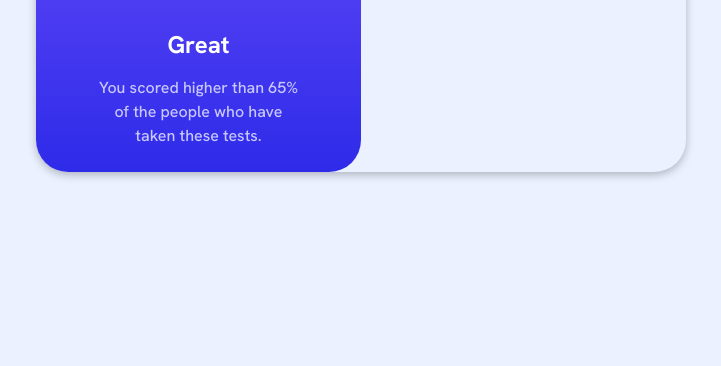
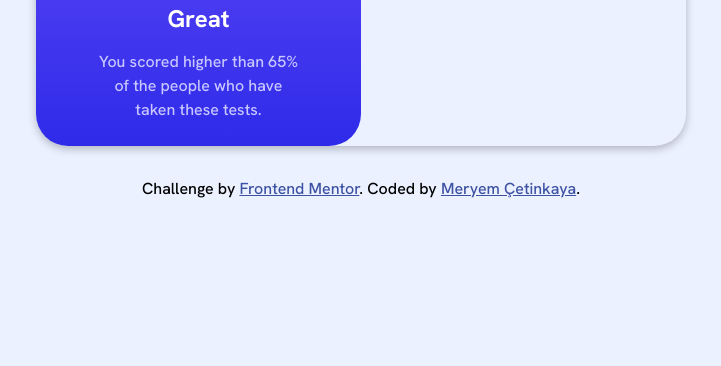
Before and after one commit to meryemctnky/frontend-mentor-challenges, a plain HTML site: page results-summary- component/index.html in a window 1280 px wide. Shown: the part 434-800 px from the top of the page, without its empty margins (279-1000 px from the left). Drawn offline with Linux system fonts and the light colour scheme; no server answers.

Commit message:
updated results summary component

```diff
--- a/results-summary- component/css/style.css
+++ b/results-summary- component/css/style.css
@@ -26,6 +26,7 @@
 
 body {
   display: flex;
+  flex-direction: column;
   justify-content: center;
   align-items: center;
   min-height: 100vh;
@@ -174,6 +175,17 @@ body {
   background: linear-gradient(var(--light-slate-blue), var(--light-royal-blue));
 }
 
+footer {
+  margin-top: 2rem;
+}
+.attribution {
+  font-size: 1rem;
+  text-align: center;
+}
+.attribution a {
+  color: hsl(228, 45%, 44%);
+}
+
 @media screen and (max-width: 650px) {
   body {
     align-items: flex-start;
--- a/results-summary- component/index.html
+++ b/results-summary- component/index.html
@@ -22,13 +22,18 @@
           <p class="info">You scored higher than 65% of the people who have taken these tests.</p>
         </section>
         <section class="summary">
-          <h2 class="title">Summary</h4>
-          <div class="rows">
-          </div>
+          <h2 class="title">Summary</h2>
+          <div class="rows"></div>
           <button class="btn">Continue</button>
         </section>
       </div>
     </main>
+    <footer>
+      <p class="attribution">
+        Challenge by <a href="https://www.frontendmentor.io?ref=challenge" target="_blank">Frontend Mentor</a>. Coded by
+        <a href="#">Meryem Çetinkaya</a>.
+      </p>
+    </footer>
     <script src="js/main.js"></script>
   </body>
 </html>
```
Also changed, not shown: 1 other file.
